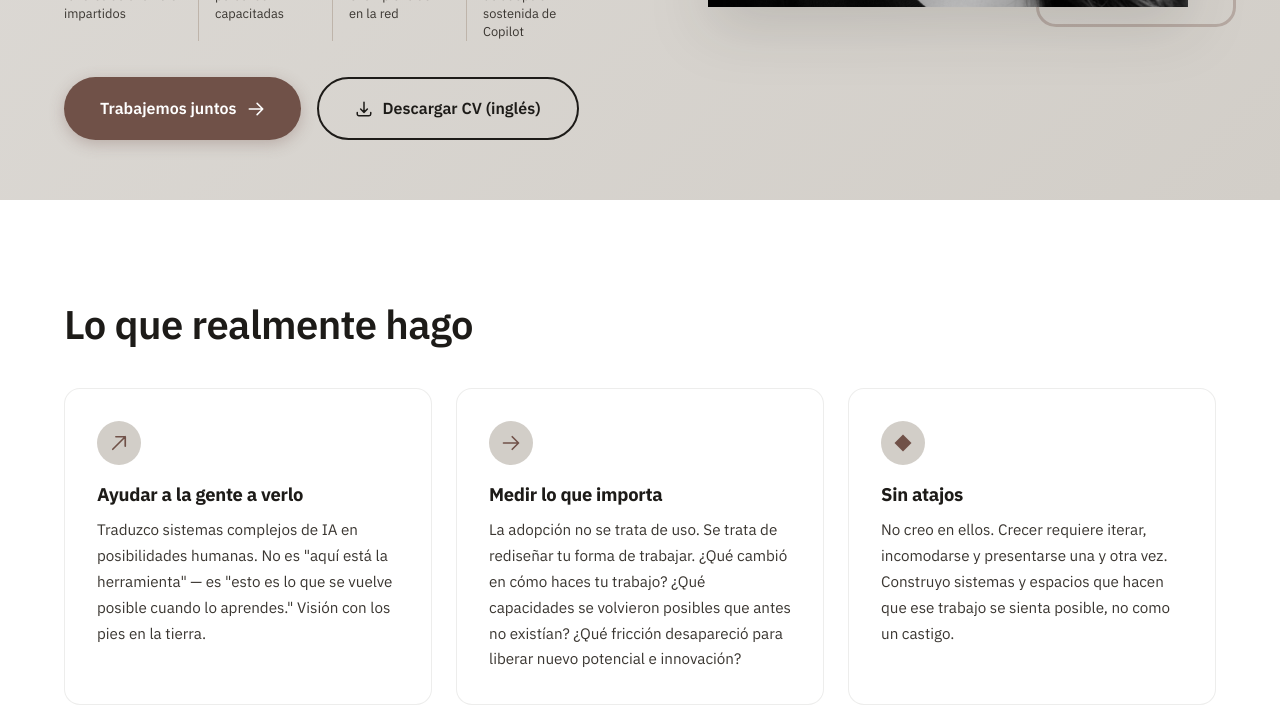
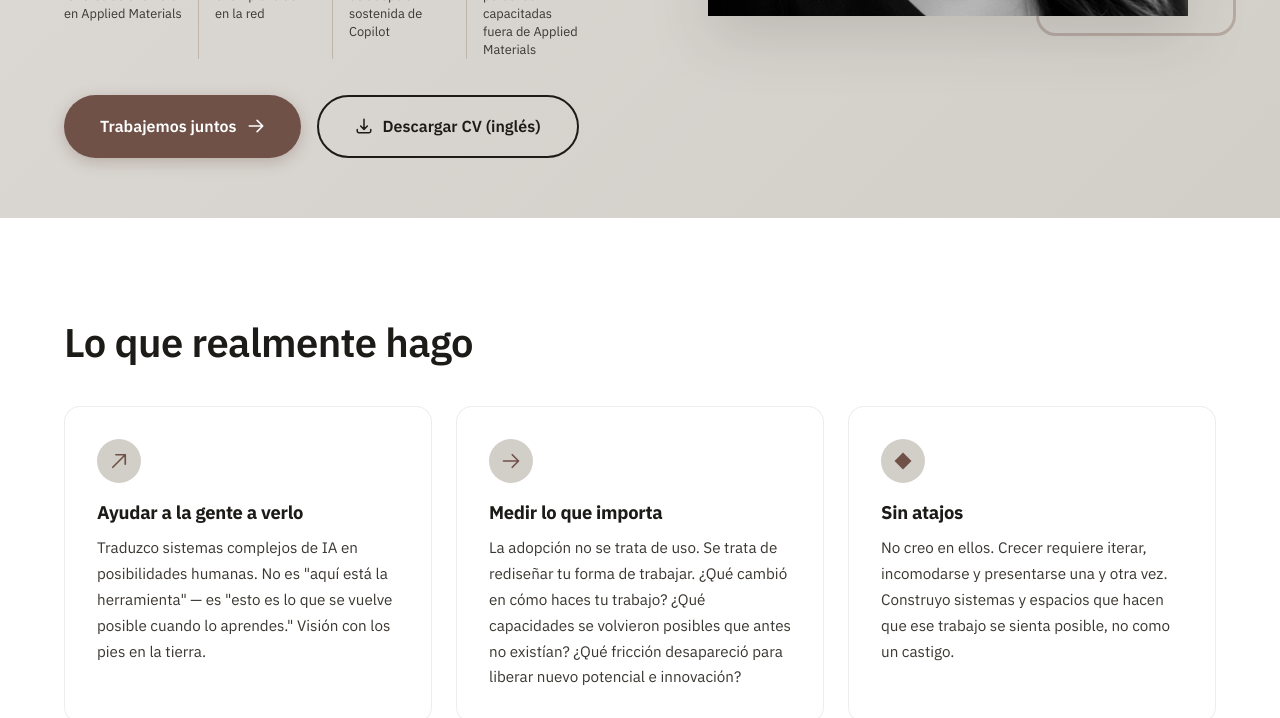
Before and after one commit to Atamez6744/atamez6744.github.io, a plain HTML site: page es/index.html in a window 1280 px wide. Shown: the part 738-1456 px from the top of the page. Drawn offline with Linux system fonts and the light colour scheme.

Commit message:
Homepage: clarify internal vs external proof points
80+ workshops are at Applied Materials; 300+ people trained are outside
it. Labels now say so, and 300+ moves to the end so the row reads as
Applied results first, then external reach (EN + ES).

Co-Authored-By: Claude Opus 5.5 <noreply@anthropic.com>
Claude-Session: https://claude.ai/code/session_01Q5eCC48NxpcSr5A6YuF6uA

```diff
--- a/es/index.html
+++ b/es/index.html
@@ -1327,10 +1327,10 @@
             <span class="role-tag">Líder de Habilitación en IA</span> <span class="role-tag">Catalizadora del Cambio</span> <span class="role-tag">Constructora de Puentes</span>
           </div>
           <ul class="hero-proof" aria-label="Resultados">
-            <li><span class="hero-proof-number">80+</span><span class="hero-proof-label">talleres de una hora impartidos</span></li>
-            <li><span class="hero-proof-number">300+</span><span class="hero-proof-label">personas capacitadas</span></li>
+            <li><span class="hero-proof-number">80+</span><span class="hero-proof-label">talleres de una hora en Applied Materials</span></li>
             <li><span class="hero-proof-number">200</span><span class="hero-proof-label">Champions de IA en la red</span></li>
             <li><span class="hero-proof-number">94%</span><span class="hero-proof-label">de adopción sostenida de Copilot</span></li>
+            <li><span class="hero-proof-number">300+</span><span class="hero-proof-label">personas capacitadas fuera de Applied Materials</span></li>
           </ul>
           <div class="hero-buttons">
             <a href="#contact" class="hero-cta"> Trabajemos juntos
```
Also changed, not shown: index.html (+2 -2 lines).
